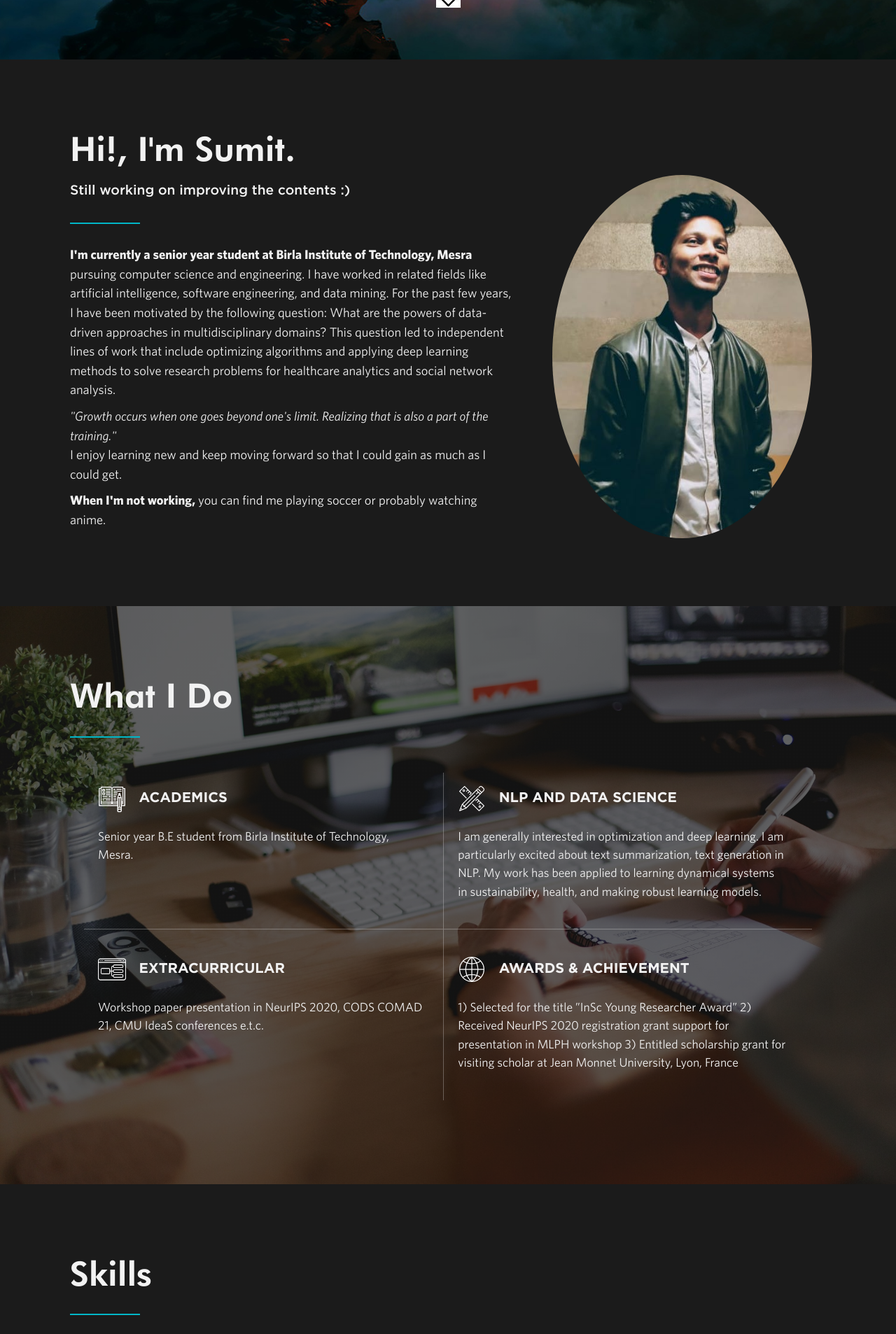
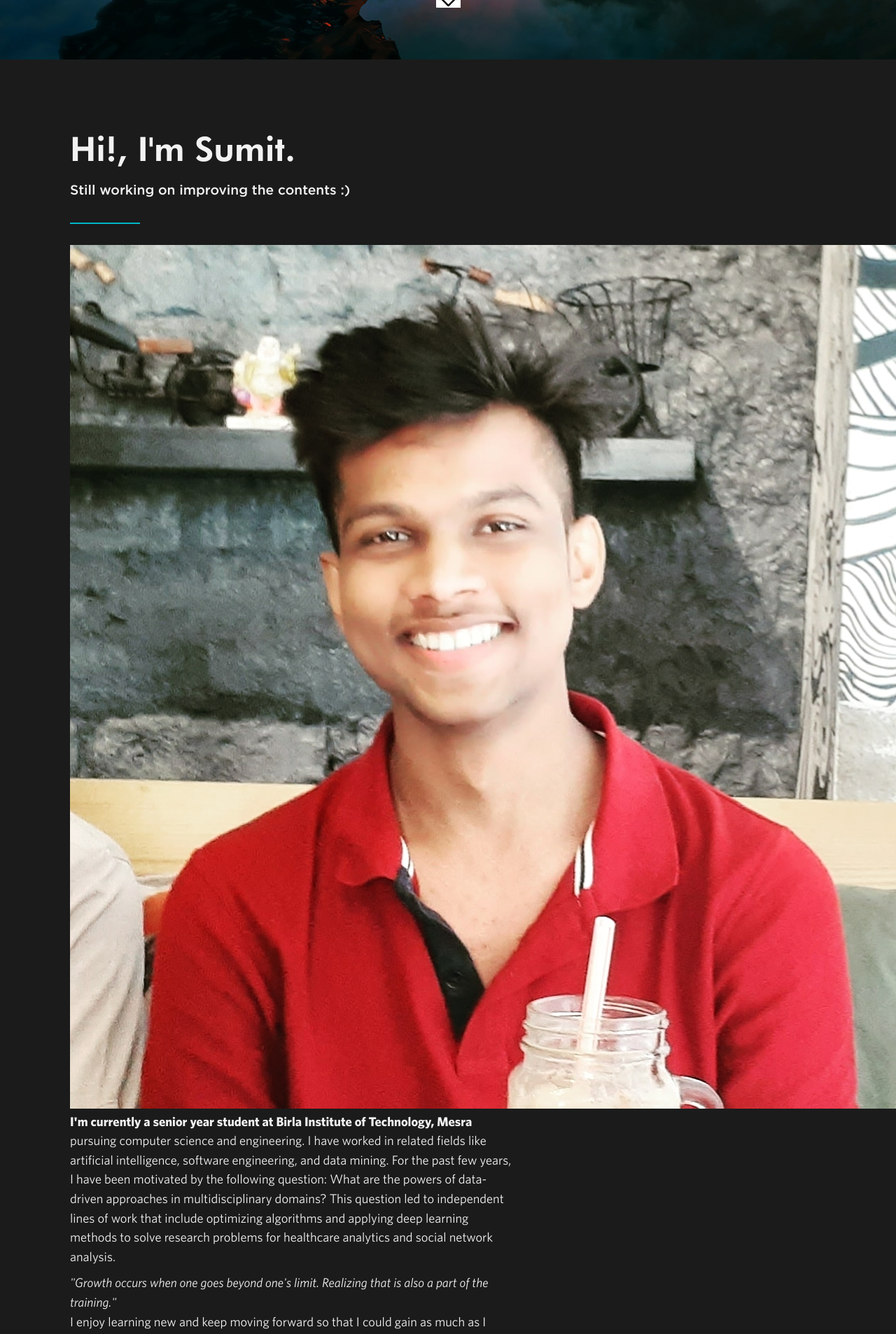
Before and after one commit to sumit6597/sumit6597.github.io, a Jekyll site: the page built from index.html, in a window 1280 px wide. Shown: the part 844-2750 px from the top of the page at 70% size. Built offline with Jekyll 4.4.1, drawn with Linux system fonts in a browser that asks for light colours; nearby versions of some CDN libraries.

Commit message:
Update about.html

```diff
--- a/_includes/about.html
+++ b/_includes/about.html
@@ -5,7 +5,7 @@
       <h3 class="section-subheading">Still working on improving the contents :)  </h3>
       <span class="divider"></span>
       <div class="about-wrapper">
-        <img class="headshot" src="img/headshot.jpg" alt="headshot">
+        <img class="idol" src="img/idol.png" alt="idol">
         <div class="about-text-wrapper">
           <p class="about-text"><strong>I'm currently a senior year student at Birla Institute of Technology, Mesra</strong> pursuing computer science and engineering. I have worked in related fields like artificial intelligence, software engineering, and data mining. For the past few years, I have been motivated by the following question: What are the powers of data-driven approaches in multidisciplinary domains? This question led to independent lines of work that include optimizing algorithms and applying deep learning methods to solve research problems for healthcare analytics and social network analysis. </p>
           <p class="about-text"><cite>"Growth occurs when one goes beyond one's limit. Realizing that is also a part of the training."</cite><br>I enjoy learning new and keep moving forward so that I could gain as much as I could get.</p>
```
